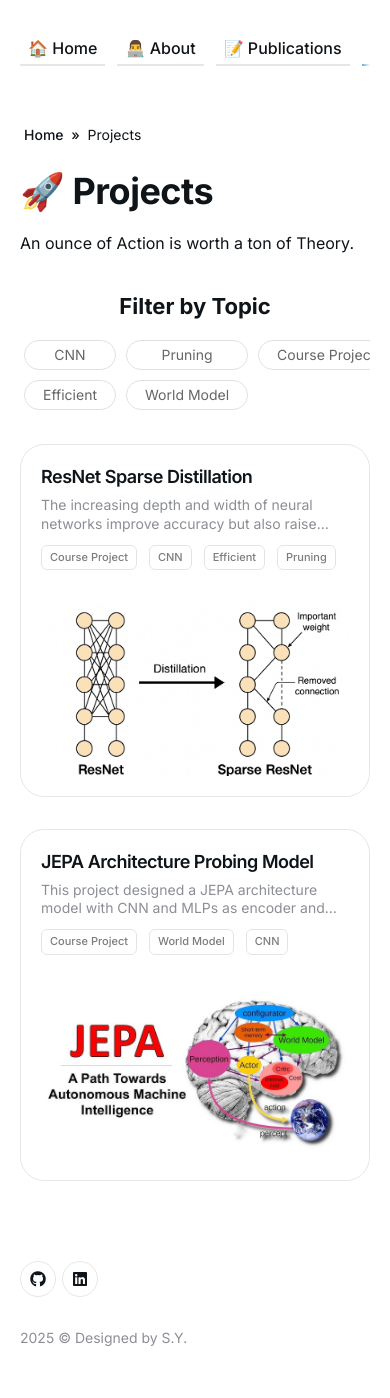
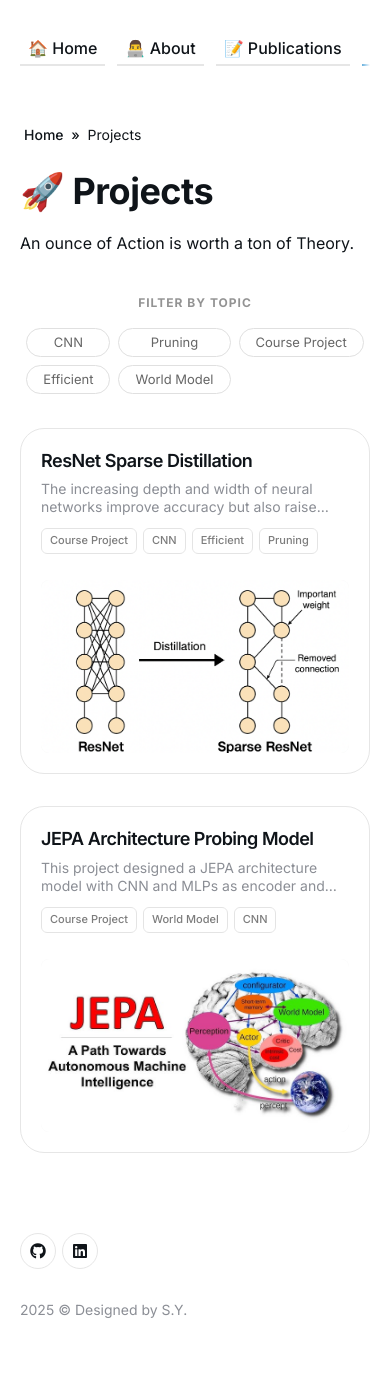
Before and after one commit to shawnyin128/shawnyin128.github.io, a Jekyll site: the page built from projects/index.html, in a window 390 px wide. Shown: the part 200-1598 px from the top of the page. Built offline with Jekyll 4.4.1, drawn with Linux system fonts in a browser that asks for light colours; after the commit the page ends 1569 px from its top, so only the background shows below that.

Commit message:
[project]: update a new style

```diff
--- a/_data/settings.yml
+++ b/_data/settings.yml
@@ -1,6 +1,6 @@
 #-------------------------------
 # Site Settings
-title: Shawn's Lab
+title: Shawn's Workspace
 description:
 color_scheme: auto # You have the option to choose between three modes: auto, light, and dark. The default mode is set to auto, which means that the color scheme will automatically adapt based on your operating system settings. This way, you can enjoy a personalized experience without having to manually switch between light and dark modes.
 
--- a/projects/index.html
+++ b/projects/index.html
@@ -10,119 +10,154 @@
     --tag-bg: transparent;
     --tag-border: #e0e0e0;
     --tag-text: #666666;
-    --tag-hover-bg: rgba(0,0,0,0.03);
-
+    --tag-hover-bg: rgba(0,0,0,0.04);
     --btn-active-bg: #111;
-    --btn-active-text: #fff;
-    --btn-active-border: #111;
+    --btn-active-text: #111;
+    --sidebar-width: 220px;
   }
 
   @media (prefers-color-scheme: dark) {
     :root {
-      --tag-border: #444444;
+      --tag-border: #333;
       --tag-text: #b0b0b0;
       --tag-hover-bg: rgba(255,255,255,0.05);
-
       --btn-active-bg: #fff;
-      --btn-active-text: #000;
-      --btn-active-border: #fff;
+      --btn-active-text: #fff;
     }
   }
 
   [data-theme="dark"] :root, body.dark :root {
-    --tag-border: #444444;
+    --tag-border: #333;
     --tag-text: #b0b0b0;
     --tag-hover-bg: rgba(255,255,255,0.05);
     --btn-active-bg: #fff;
-    --btn-active-text: #000;
-    --btn-active-border: #fff;
+    --btn-active-text: #fff;
   }
 
-  .filter-wrapper {
-    margin-bottom: 30px;
-    margin-top: 20px;
-    text-align: center;
-    width: 100%;
+  .project-layout-grid {
+    display: grid;
+    grid-template-columns: var(--sidebar-width) 1fr;
+    gap: 0;
+    align-items: start;
+    margin-top: 40px;
+    position: relative;
+    min-height: 80vh;
   }
 
+  .filter-sidebar {
+    position: sticky;
+    top: 100px;
+    max-height: calc(100vh - 120px);
+    overflow-y: auto;
+    scrollbar-width: none;
+    -ms-overflow-style: none;
+    border-right: 1px solid var(--tag-border);
+    padding-right: 30px;
+    margin-right: 40px;
+  }
+  .filter-sidebar::-webkit-scrollbar { display: none; }
+
   .filter-title {
-    display: inline-block;
+    display: block;
     margin-bottom: 12px;
-    font-family: inherit;
-    font-size: 22px;
-    font-weight: 500;
+    font-size: 12px;
+    font-weight: 700;
+    text-transform: uppercase;
+    letter-spacing: 1px;
     color: var(--tag-text);
+    opacity: 0.7;
+    padding-left: 12px;
   }
+
+  .filter-buttons {
+    display: flex;
+    flex-direction: column;
+    gap: 8px;
+  }
+
+  .filter-btn {
+    display: block;
+    text-align: left;
+    width: 100%;
+    background: transparent;
+    border: none;
+    border-radius: 8px;
+    padding: 10px 12px;
+    font-size: 14px;
+    color: var(--tag-text);
+    cursor: pointer;
+    transition: all 0.2s ease;
+    border-left: 3px solid transparent;
+  }
+
+  .filter-btn:hover {
+    color: #000;
+    background-color: var(--tag-hover-bg);
+  }
+  @media (prefers-color-scheme: dark) { .filter-btn:hover { color: #fff; } }
+
+  .filter-btn.active {
+    color: var(--btn-active-text);
+    font-weight: 600;
+    border-left-color: var(--btn-active-bg);
+    background-color: var(--tag-hover-bg);
+  }
+
+  .filter-btn.hidden { display: none; }
+
+  @media (max-width: 900px) {
+    .project-layout-grid {
+      display: block;
+      margin-top: 20px;
+      gap: 30px;
+      min-height: auto;
+    }
+
+    .filter-sidebar {
+      position: static;
+      margin-bottom: 30px;
+      width: 100%;
+      max-height: none;
+      padding-right: 0;
+      margin-right: 0;
+      border-right: none;
+    }
+
+    .filter-wrapper { text-align: center; }
+    .filter-title { display: inline-block; margin-bottom: 12px; padding-left: 0; }
 
     .filter-buttons {
       display: grid;
       grid-template-rows: repeat(2, min-content);
       grid-auto-flow: column;
-    gap: 10px;
-    padding: 4px;
+      gap: 8px;
       width: max-content;
       max-width: 100%;
       margin: 0 auto;
       overflow-x: auto;
+      padding: 4px;
       scrollbar-width: none;
-    -ms-overflow-style: none;
       -webkit-overflow-scrolling: touch;
     }
 
-  .filter-buttons::-webkit-scrollbar {
-    display: none;
-  }
-
     .filter-btn {
-    display: block;
-    background: transparent;
+      text-align: center;
       border: 1px solid var(--tag-border);
       border-radius: 50px;
-    padding: 6px 18px;
-    font-size: 14px;
-    font-weight: 400;
-    color: var(--tag-text);
-    cursor: pointer;
-    transition: all 0.2s ease;
+      padding: 6px 16px;
+      width: auto;
       white-space: nowrap;
-  }
-
-  .filter-btn:hover {
-    border-color: #888;
-    background-color: var(--tag-hover-bg);
+      font-size: 13px;
     }
 
     .filter-btn.active {
-    background: var(--tag-text);
+      background: var(--btn-active-bg);
       color: #fff;
-    border-color: var(--tag-text);
+      border-color: var(--btn-active-border);
     }
-
     @media (prefers-color-scheme: dark) {
-    .filter-btn.active {
-      background: #eee;
-      color: #000;
-      border-color: #eee;
+      .filter-btn.active { color: #000; }
     }
-  }
-
-  .filter-btn.hidden {
-    display: none;
-  }
-
-  .project-card-tag {
-    display: inline-block;
-    font-size: 11px;
-    font-weight: 500;
-    color: var(--tag-text);
-    background: transparent;
-    border: 1px solid var(--tag-border);
-    padding: 3px 8px;
-    border-radius: 6px;
-    margin-right: 6px;
-    margin-bottom: 6px;
-    vertical-align: middle;
-    opacity: 0.85;
   }
 
   .project-tags-scroll-wrapper {
@@ -132,15 +167,12 @@
     gap: 6px;
     margin-top: 12px;
     padding-bottom: 2px;
-    -webkit-overflow-scrolling: touch;
     scrollbar-width: none;
     -ms-overflow-style: none;
+    -webkit-overflow-scrolling: touch;
     max-width: 100%;
   }
-
-  .project-tags-scroll-wrapper::-webkit-scrollbar {
-    display: none;
-  }
+  .project-tags-scroll-wrapper::-webkit-scrollbar { display: none; }
 
   .project-card-tag {
     display: inline-block;
@@ -166,11 +198,13 @@
     {% endif %}
   </div>
 
+  <div class="project-layout-grid">
+
+    <aside class="filter-sidebar">
       <div class="filter-wrapper">
-    <div class="filter-title"><strong>Filter by Topic</strong></div>
+        <span class="filter-title">Filter by Topic</span>
 
         <div class="filter-buttons" id="filterContainer">
-
           {% assign raw_tags = "" %}
           {% for project in site.projects %}
           {% if project.label %}
@@ -195,9 +229,9 @@
           </button>
           {% endif %}
           {% endfor %}
-
         </div>
       </div>
+    </aside>
 
     <div class="page__projects">
       <div class="row">
@@ -249,6 +283,9 @@
     </div>
 
   </div>
+
+</div>
+
 <script>
   let currentActiveTag = null;
 
@@ -258,21 +295,17 @@
 
     if (currentActiveTag === tag) {
       currentActiveTag = null;
-
       allBtns.forEach(b => {
         b.classList.remove('hidden');
         b.classList.remove('active');
       });
-
       allProjects.forEach(p => {
         p.style.display = 'block';
         p.style.opacity = '1';
       });
-
     }
     else {
       currentActiveTag = tag;
-
       allBtns.forEach(b => {
         if (b === btn) {
           b.classList.remove('hidden');
@@ -282,11 +315,9 @@
           b.classList.remove('active');
         }
       });
-
       allProjects.forEach(p => {
         const pTags = p.getAttribute('data-tags');
         const tagArray = pTags.split(',').map(t => t.trim());
-
         if (tagArray.includes(tag)) {
           p.style.display = 'block';
           p.style.opacity = '1';
```
Also changed, not shown: 17 other files. Lines whose indentation alone changed are shown as unchanged.
